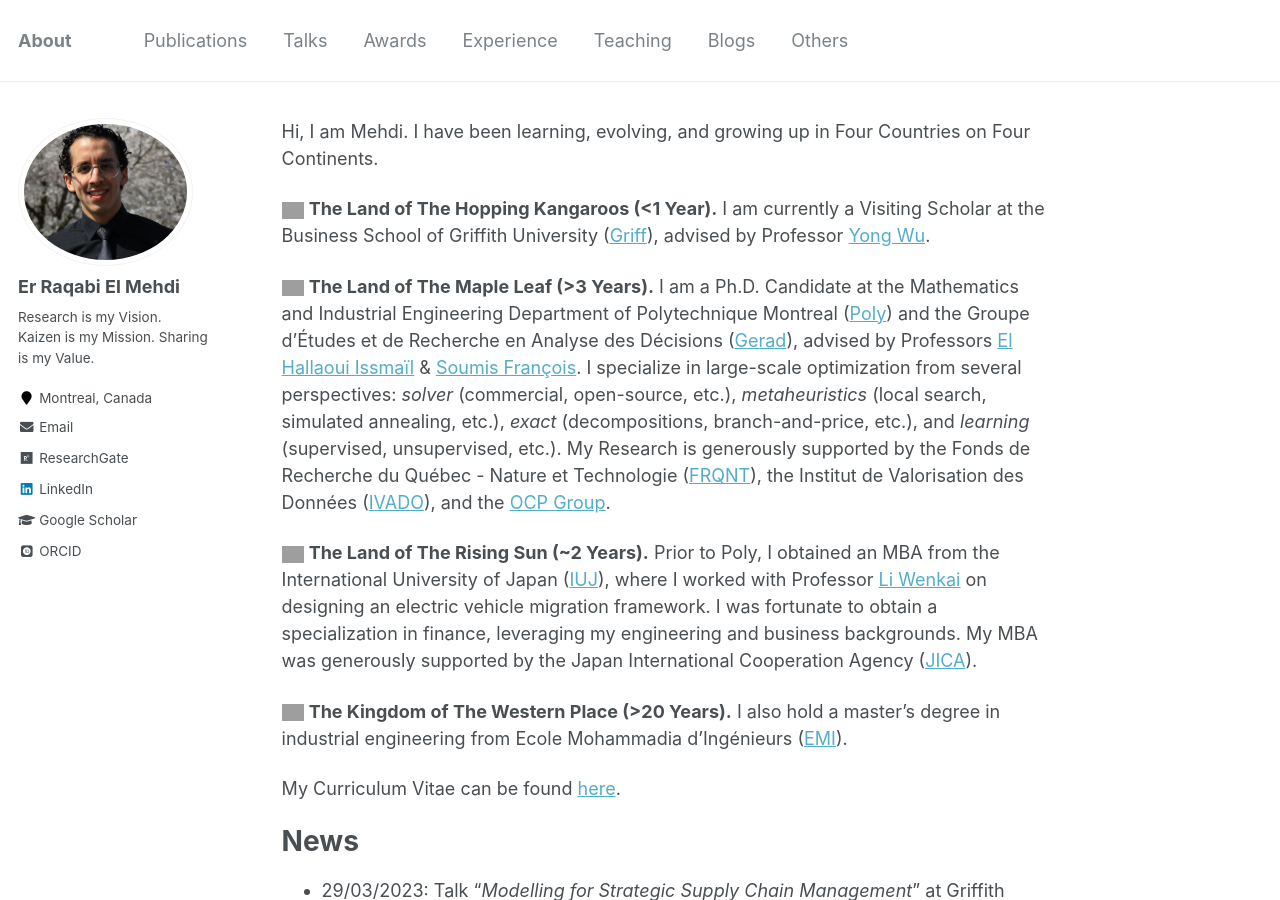
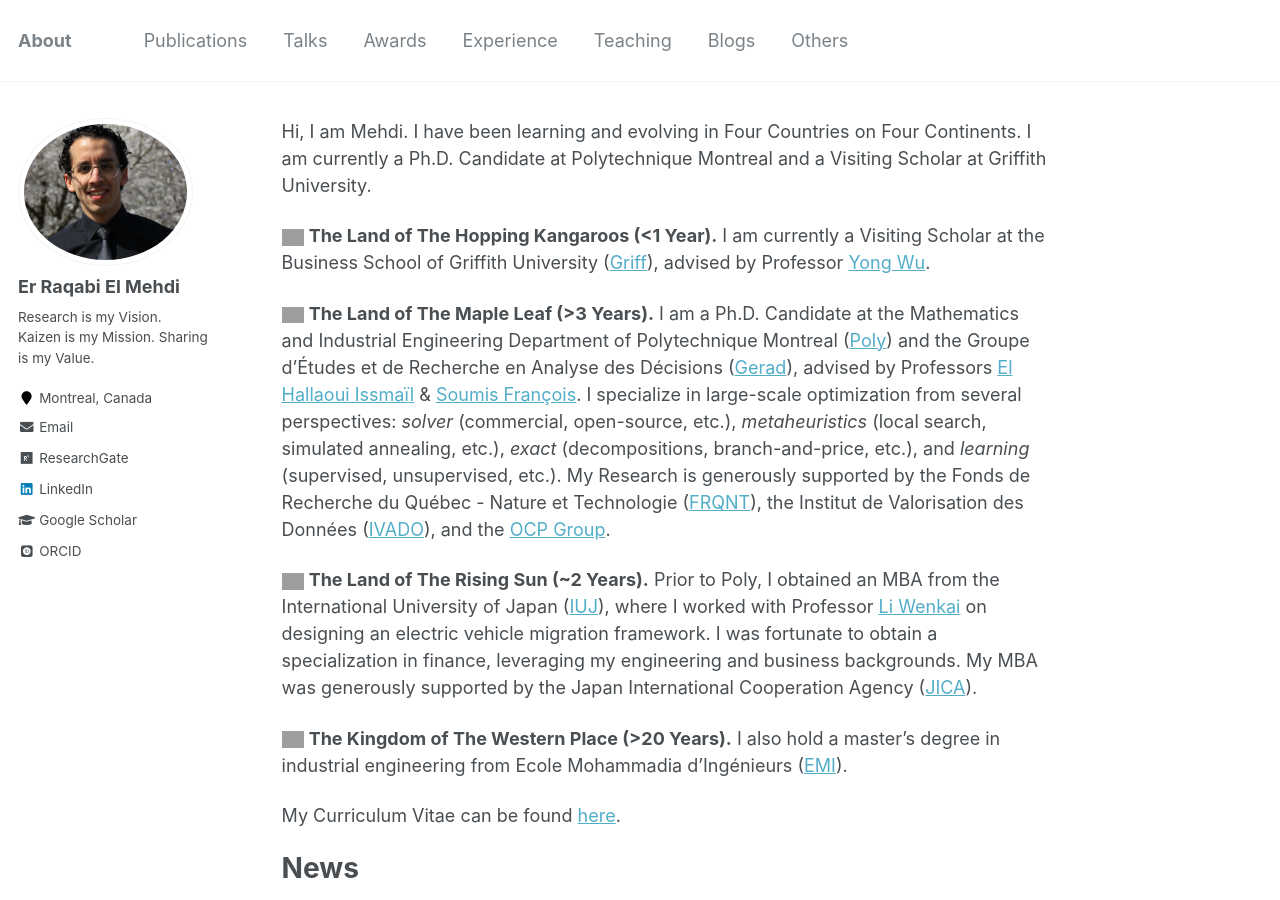
Before and after one commit to RqbMedi/rqbmedi.github.io, a Jekyll site: the page built from _pages/about.md, in a window 1280 px wide and 900 px high. Built offline with Jekyll 4.4.1, drawn with Linux system fonts in a browser that asks for light colours; some web fonts are replaced; grey boxes are pictures that could not be loaded.

Commit message:
Update about.md

```diff
--- a/_pages/about.md
+++ b/_pages/about.md
@@ -8,7 +8,7 @@ redirect_from:
   - /about.html
 ---
 
-Hi, I am Mehdi. I have been learning, evolving, and growing up in Four Countries on Four Continents.
+Hi, I am Mehdi. I have been learning and evolving in Four Countries on Four Continents. I am currently a Ph.D. Candidate at Polytechnique Montreal and a Visiting Scholar at Griffith University.
 
 [comment]: <> (Update: In my beloved country Morocco, I acquired the Value of Believing. In Japan, I understood the Value of Hardwork. In Canada, I witnessed the Value of Excellence. In Australia, I am looking forward to confirming the Value of Consistency. I am very grateful to these dear countries :-))
 
```
